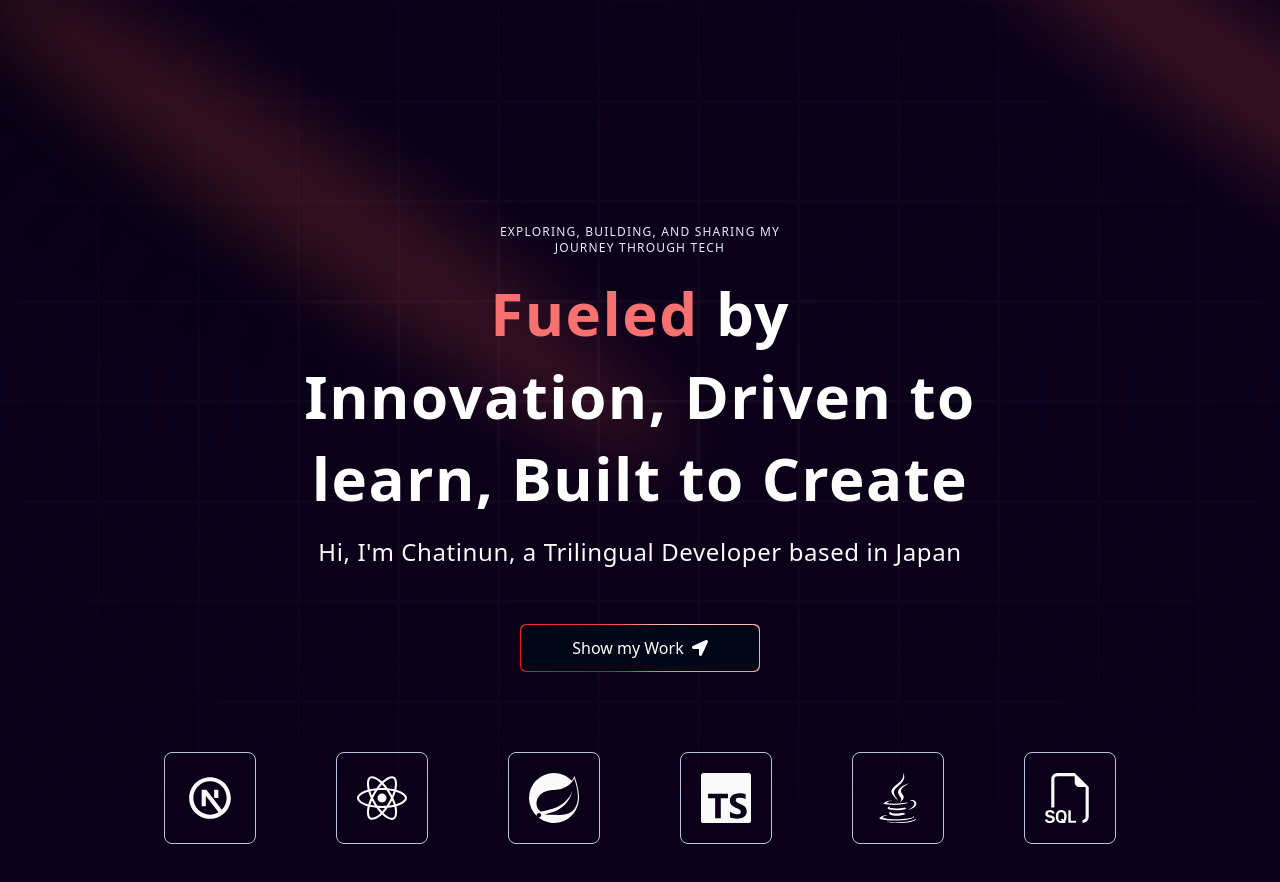
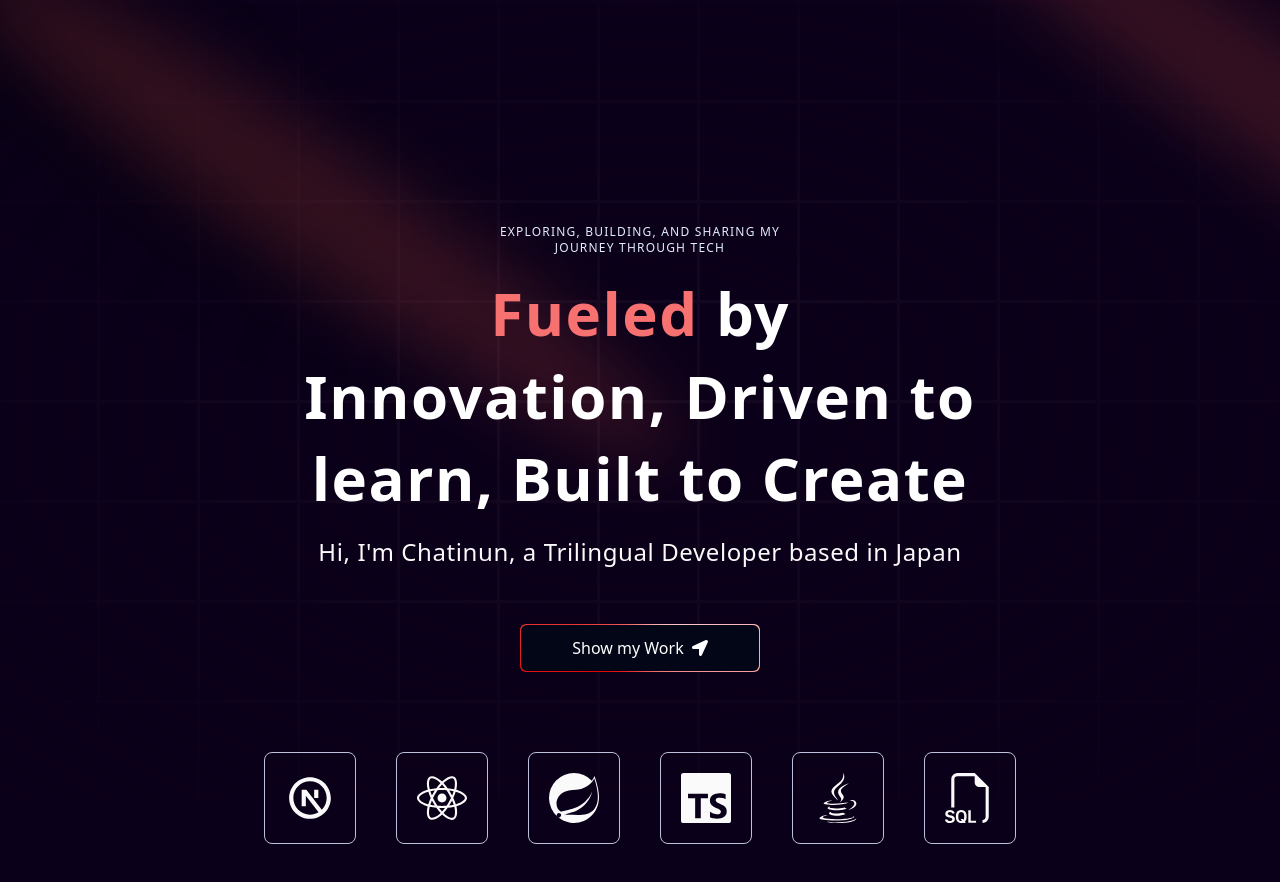
Before and after one commit to chatinunk97/chatinun-portfolio, a Next.js app: page / in a window 1280 px wide. Shown: the top 882 px of the page. Built offline with nearby package versions, Linux system fonts and the light colour scheme.

Commit message:
dependeicies for userEffect fix

```diff
--- a/components/TechStackHero.tsx
+++ b/components/TechStackHero.tsx
@@ -21,7 +21,7 @@ const techStack = [
 ];
 const TechStackHero = () => {
   return (
-    <div className="flex gap-20 justify-between p-5 py-20">
+    <div className="flex flex-wrap md:flex-nowrap gap-5 md:gap-10 justify-center items-center p-5 py-20">
       {techStack.map((e) => (
         <TooltipProvider key={e.name} delayDuration={10}>
           <Tooltip>
--- a/components/ui/apple-cards-carousel.tsx
+++ b/components/ui/apple-cards-carousel.tsx
@@ -14,7 +14,7 @@ import {
 } from "@tabler/icons-react";
 import { cn } from "@/lib/utils";
 import { AnimatePresence, motion } from "framer-motion";
-import Image, { ImageProps } from "next/image";
+import Image, { ImageProps, StaticImageData } from "next/image";
 import { useOutsideClick } from "@/hooks/use-outside-click";
 
 interface CarouselProps {
@@ -23,7 +23,7 @@ interface CarouselProps {
 }
 
 type Card = {
-  src: string;
+  src: string | StaticImageData;
   title: string;
   category: string;
   content: React.ReactNode;
--- a/components/ui/floating-navbar.tsx
+++ b/components/ui/floating-navbar.tsx
@@ -8,6 +8,12 @@ import {
 } from "framer-motion";
 import { cn } from "@/lib/utils";
 import Link from "next/link";
+
+type navItem = {
+  name: string;
+  link: string;
+  icon?: React.JSX.Element;
+};
 
 export const FloatingNav = ({
   navItems,
@@ -60,7 +66,7 @@ export const FloatingNav = ({
           className
         )}
       >
-        {navItems.map((navItem: any, idx: number) => (
+        {navItems.map((navItem: navItem, idx: number) => (
           <Link
             key={`link=${idx}`}
             href={navItem.link}
--- a/components/ui/text-generate-effect.tsx
+++ b/components/ui/text-generate-effect.tsx
@@ -28,7 +28,7 @@ export const TextGenerateEffect = ({
         delay: stagger(0.2),
       }
     );
-  }, [scope.current]);
+  }, [scope.current, animate, duration, filter]);
 
   const renderWords = () => {
     return (
```
